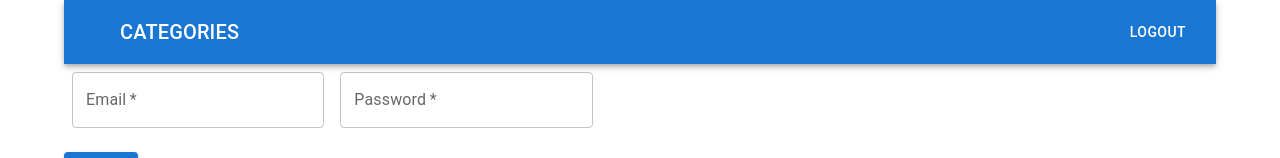
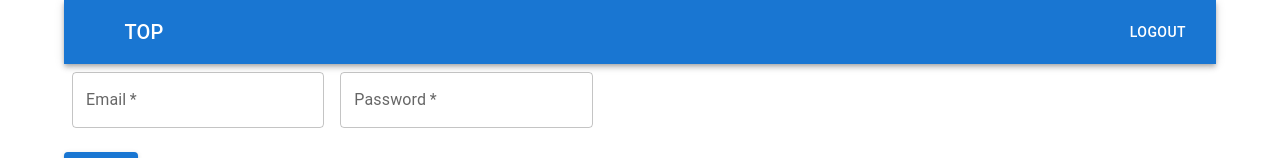
Before and after one commit to Raeki/keizoku-study, a React (Create React App) app in the folder frontend/: page /login in a window 1280 px wide. Shown: the top 158 px of the page. Built offline with nearby package versions, Linux system fonts and the light colour scheme; no server answers.

Commit message:
feat: save Category in navbar

```diff
--- a/frontend/src/App.js
+++ b/frontend/src/App.js
@@ -31,7 +31,10 @@ export default function App() {
 
   return (
     <Container>
-      <NavigationBar />
+      <NavigationBar
+        categoryName={categoryName}
+        setCategoryName={setCategoryName}
+      />
       <Routes>
         <Route
           path='/categories'
--- a/frontend/src/components/Navigation/NavigationBar.jsx
+++ b/frontend/src/components/Navigation/NavigationBar.jsx
@@ -10,7 +10,7 @@ import Typography from '@mui/material/Typography';
 import Button from '@mui/material/Button';
 import Container from '@mui/material/Container';
 
-export default function NavigationBar() {
+export default function NavigationBar({ categoryName, setCategoryName }) {
   const navigate = useNavigate();
 
   function handleLogout() {
@@ -18,7 +18,8 @@ export default function NavigationBar() {
     navigate('/login');
   }
 
-  function handleCategories() {
+  function handleTop() {
+    setCategoryName('');
     navigate('/categories');
   }
   return (
@@ -26,8 +27,11 @@ export default function NavigationBar() {
       <AppBar position='static'>
         <Toolbar>
           <Container>
-            <Button color='inherit' onClick={handleCategories}>
-              <Typography variant='h6'>Categories</Typography>
+            <Button color='inherit' onClick={handleTop}>
+              <Typography variant='h6'>Top</Typography>
+            </Button>
+            <Button color='inherit' onClick={handleTop}>
+              <Typography variant='h6'>{categoryName}</Typography>
             </Button>
           </Container>
           <Button color='inherit' onClick={handleLogout}>
```
